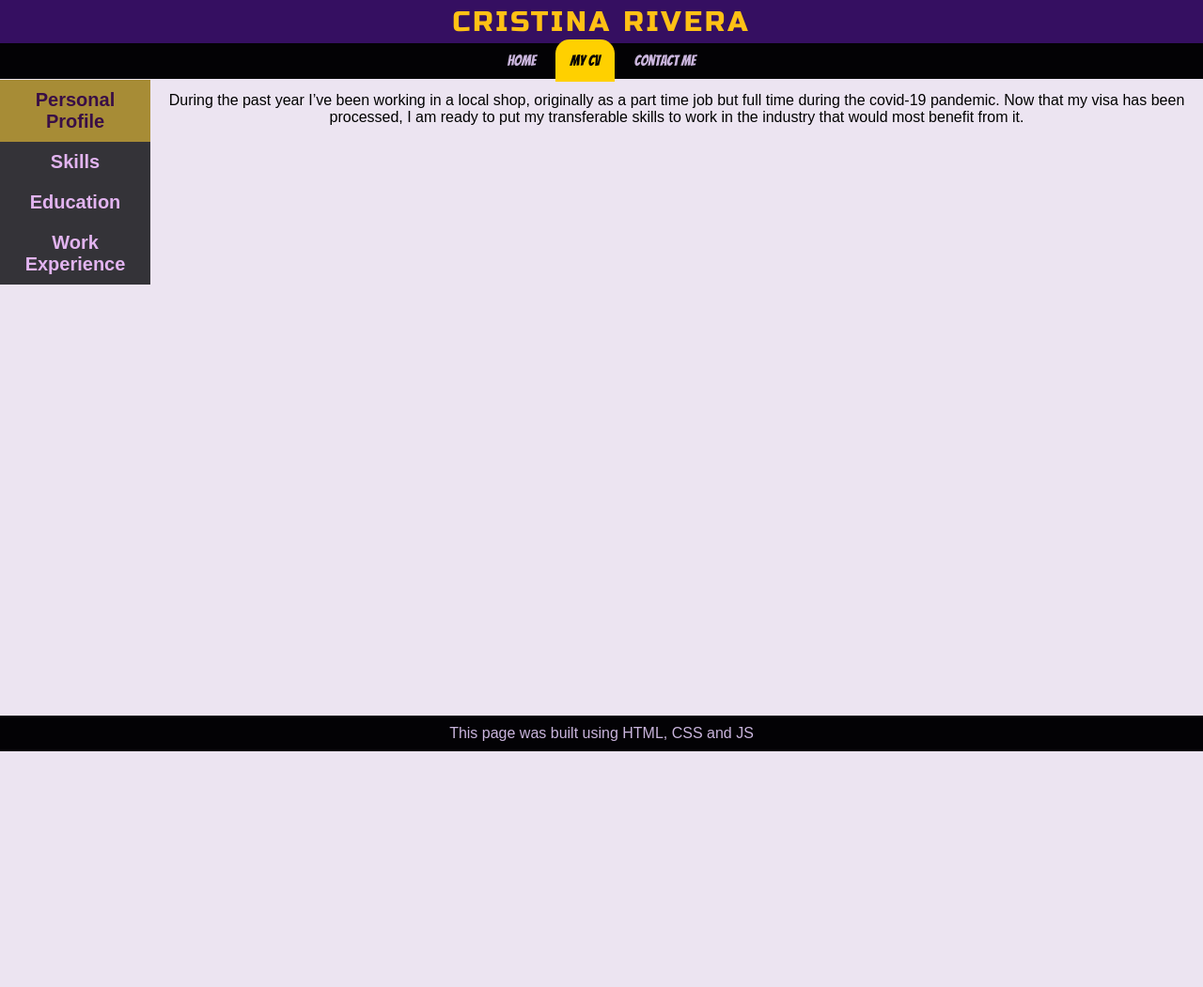
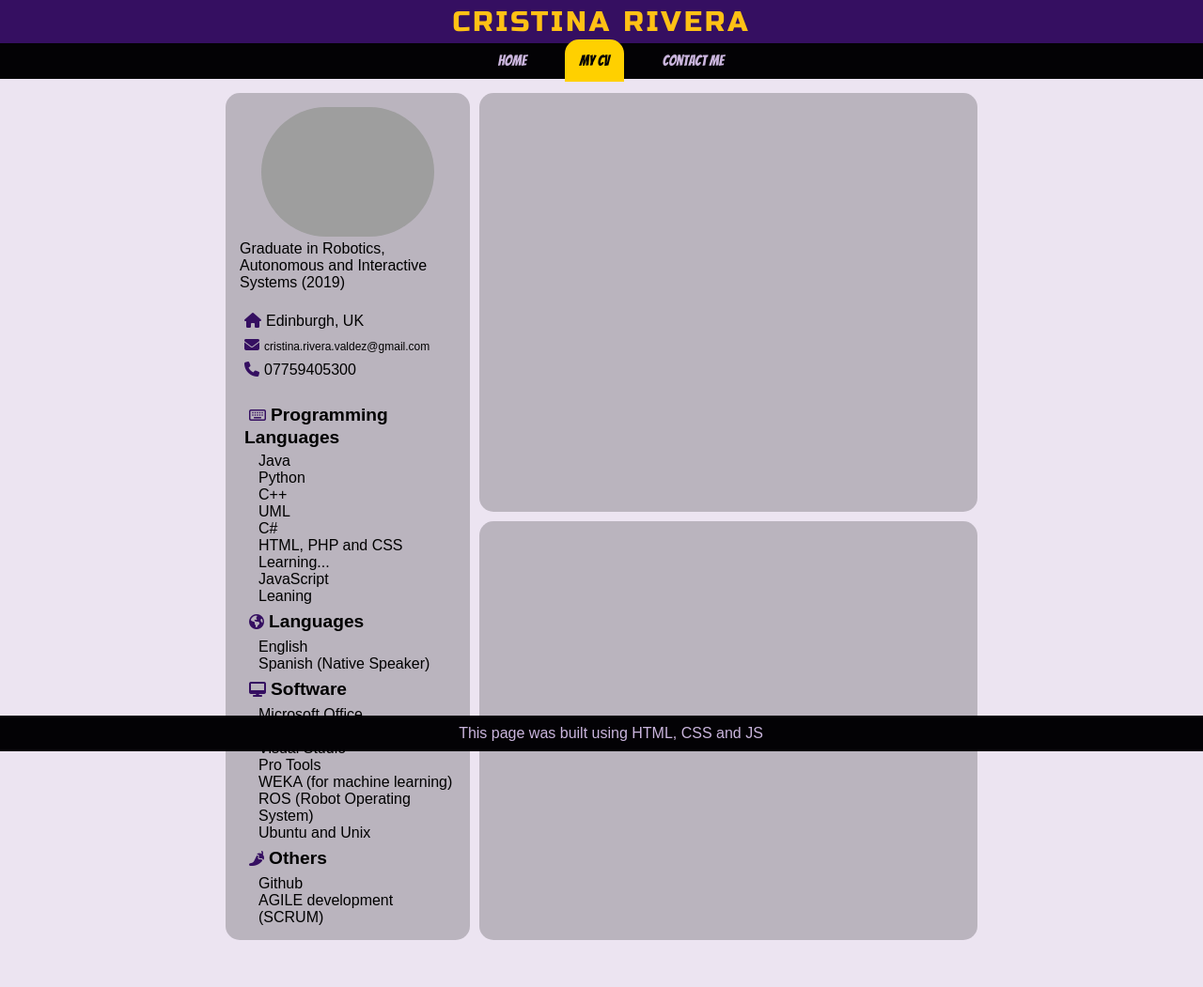
Before and after one commit to CristinaRiveraV/CristinaRiveraV.github.io, a PHP site: page /cv.htm in a window 1280 px wide. Shown: the whole page at 94% size. Before the commit the page ends 800 px from the top, so only its background shows below. Run offline with PHP 8.4, Linux system fonts and the light colour scheme; some libraries are stand-ins or nearby versions; grey boxes are pictures that could not be loaded.

Commit message:
cv using grid....

```diff
--- a/cv.htm
+++ b/cv.htm
@@ -5,7 +5,11 @@
 <link href="https://fonts.googleapis.com/css2?family=Bangers&family=Russo+One&display=swap" rel="stylesheet">
 <link href="https://fonts.googleapis.com/css2?family=Press+Start+2P&display=swap" rel="stylesheet">
 
-<!--Preacticing semantic HTML and basic elements and structures-->
+<script src="https://kit.fontawesome.com/982a230181.js" crossorigin="anonymous"></script>
+
+<link rel="stylesheet" href="/styles/cv.css">
+
+<!--Practicing semantic HTML and basic elements and structures-->
 <head>
   <meta charset="UTF-8">
   <meta name="description" content="portfolio - my first webpage">
@@ -14,15 +18,19 @@
   <meta name="viewport" content="width=device-width, initial-scale=1.0">
 
   <title>Cristina's portfolio - cv</title>
+
+
 </head>
 
 <body class="cv">
 
   <link rel="stylesheet" href="/styles/header.css">
-  <header> Cristina Rivera </header>
+  <header>
+    Cristina Rivera
+  </header>
 
+  <!-- Creating a naveegation menu for the webpage-->
   <link rel="stylesheet" href="/styles/nav_menu.css">
-
   <nav class="menu_bar">
     <ul>
       <li id="home" class="menu_item"><a href="index.htm">Home</a></li>
@@ -49,176 +57,114 @@
    activeTab();
   </script>
 
-  <link rel="stylesheet" href="/styles/cv.css">
-
- <main class="cv">
-
-  <!-- The sidebar -->
-  <div class="sidebar">
-    <button class="accordion active" id="personal_profile_b" onclick="changeToActive(this)"><h2 title="Personal Profile">Personal Profile</h2></button>
-    <button class="accordion" id="skills_b" onclick="changeToActive(this)"><h2 title="Skills"> Skills</h2></button>
-    <button class="accordion" id="education_b" onclick="changeToActive(this)"><h2 title="Education">Education</h2></button>
-    <button class="accordion" id="work_exp_b" onclick="changeToActive(this)"> <h2 title="Work Experience"> Work Experience</h2></button>
+  <!-- Grid -->
+  <div class="cv_container">
+    <!-- Left Column -->
+    <div class="cv_display third_left">
+      <div class="display_img">
+        <img src="/images/img.png" style="width:100%" alt="Avatar">
       </div>
 
-  <div class="panel text_panel" id="personal_profile">
-      <div class="personalprofile">
-        <article><p>During the past year I’ve been working in a local shop, originally as a part time job but full time during the covid-19
-          pandemic. Now that my visa has been processed, I am ready to put my transferable skills to work in the industry
-          that would most benefit from it. </p></article>
-      </div>
-  </div>
-  <div class="panel" id="skill">
-    <main class="cv">
+      <div class="intro">
+        <p>Graduate in Robotics, Autonomous and Interactive Systems (2019)</p><br>
+        <p class="contact loc"><i class="fa fa-home"></i>Edinburgh, UK</p>
+        <p class="contact email"><i class="fa fa-envelope"></i>cristina.rivera.valdez@gmail.com</p>
+        <p class="contact phone"><i class="fa fa-phone"></i>07759405300</p>
+      </div><br>
+
+      <link rel="stylesheet" href="/styles/skills.css">
       <div class="skills">
         <article>
-          <section name="software">
-            <h3>Software</h3>
-            <ul>
-              <li>Microsoft Office</li>
-              <li>Eclipse</li>
-              <li>Visual Studio</li>
-              <li>Pro Tools</li>
-              <li>WEKA (for machine learning)</li>
-              <li>ROS (Robot Operating System)</li>
-              <li>Ubuntu and Unix</li>
-            </ul>
-          </section>
           <section name="progamminglangs">
-            <h3>Programming Languages</h3>
+            <h3><i class="far fa-keyboard"></i>Programming Languages</h3>
             <ul>
               <li>Java</li>
+                <div class="back skill_bar">
+                  <div class="front skill_bar" style="width:90%"></div></div>
               <li>Python</li>
+                <div class="back skill_bar">
+                  <div class="front skill_bar" style="width:75%"></div></div>
               <li>C++</li>
+                <div class="back skill_bar">
+                  <div class="front skill_bar" style="width:75%"></div></div>
               <li>UML</li>
+                <div class="back skill_bar">
+                  <div class="front skill_bar" style="width:55%"></div></div>
               <li>C#</li>
-              <li>HTML and CSS</li>
+                <div class="back skill_bar">
+                  <div class="front skill_bar" style="width:55%"></div></div>
+              <li>HTML, PHP and CSS</li>
+                <div class="back skill_bar">
+                  <div class="front skill_bar" style="width:40%"><p>Learning...</p></div></div>
+              <li>JavaScript</li>
+                <div class="back skill_bar">
+                  <div class="front skill_bar" style="width:20%"><p>Leaning</p></div></div>
             </ul>
           </section>
           <section name="languages">
-            <h3>Languages</h3>
+            <h3><i class="fa fa-globe"></i>Languages</h3>
             <ul>
               <li>English</li>
+                <div class="back skill_bar">
+                  <div class="front skill_bar" style="width:100%"></div></div>
               <li>Spanish (Native Speaker)</li>
+                <div class="back skill_bar">
+                  <div class="front skill_bar" style="width:100%"></div></div>
+            </ul>
+          </section>
+          <section name="software">
+            <h3><i class="fas fa-desktop"></i>Software</h3>
+            <ul>
+              <li>Microsoft Office</li>
+                <div class="back skill_bar">
+                  <div class="front skill_bar" style="width:100%"></div></div>
+              <li>Eclipse</li>
+                <div class="back skill_bar">
+                  <div class="front skill_bar" style="width:80%"></div></div>
+              <li>Visual Studio</li>
+                <div class="back skill_bar">
+                  <div class="front skill_bar" style="width:80%"></div></div>
+              <li>Pro Tools</li>
+                <div class="back skill_bar">
+                  <div class="front skill_bar" style="width:30%"></div></div>
+              <li>WEKA (for machine learning)</li>
+                <div class="back skill_bar">
+                  <div class="front skill_bar" style="width:70%"></div></div>
+              <li>ROS (Robot Operating System)</li>
+                <div class="back skill_bar">
+                  <div class="front skill_bar" style="width:65%"></div></div>
+              <li>Ubuntu and Unix</li>
+                <div class="back skill_bar">
+                  <div class="front skill_bar" style="width:60%"></div></div>
             </ul>
           </section>
           <section name="others">
-            <h3>Others</h3>
+            <h3><i class="fas fa-pepper-hot"></i>Others</h3>
             <ul>
               <li>Github</li>
+                <div class="back skill_bar">
+                  <div class="front skill_bar" style="width:100%"></div></div>
               <li>AGILE development (SCRUM)</li>
+                <div class="back skill_bar">
+                  <div class="front skill_bar" style="width:80%"></div></div>
             </ul>
           </section>
         </article>
       </div>
-    </main>
+     <!-- End Left Column -->
     </div>
-  <div class="panel" id="education">
-    <main class="cv">
-      <section class="education">
-        <article>
-          <h3>Bachelor of Engineering Robotics, Autonomous and Interactive Systems<br>
-            Heriot Watt University (2015 – May 2019)</h3>
-            <p>My degree offered a blend of theoretical and applied studies across mechanical
-              engineering, electrical engineering and computer science, with an interest on mobile and cognitive robotics, as well
-              as machine learning and artificial intelligence.</p>
-            <h4>List of some courses I took</h4>
-              <ul>
-                <li>Human robot interaction</li>
-                <li>Biologically inspired computation</li>
-                <li>Artificial Intelligenc</li>
-                <li>Swarm Intelligence </li>
-                <li>Advanced Software Engineering</li>
-              </ul>
-             <h4>Key Technical Projects</h4>
-              <ul>
-                <li><strong>Robotics SLAM mapping project</strong> As part of a small team, using python
-                  and ROS (software), I program a “turtle bot 2” for mapping an
-                  environment whilst moving around and avoiding obstacles. The robot
-                  then could use the map to navigate the area to a specified location on the              obtained map. </li>
-                <li><strong>Engineers Without Borders.</strong></trong> Multidisciplinary project working with
-                  chemical engineers, mechanical engineers and electrical engineers
-                  The objective was to design a product to help reduce pollution in Africa.
-                  At the end, the project was presented to a group of judges. </li>
-                <li><strong>Coffee Shop Simulation</strong>Working with a team, used AGILE methods to
-                  create an application (using Java) that would display a menu and receive
-                  orders from customers in real time. Git and test driven development
-                  (using JUnit 4) were used for this project.</li>
-                <li><strong>Swarm Robotics (Dissertation)</strong>Using C++ to simulate different swarms
-                  of robots and find the most efficient swarm size</li>
-                <li><strong>Data Mining and Machine Learning</strong>Learned to work with big datasets
-                  and how to manipulate them in order to find valuable information. </li>
-              </ul>
-          <h3>Basics on Audio Engineering <br> Massive Sound Studio (Mexico 2014 - 2015)</h3>
-            <p>Audio Editing with Pro-Tools, as well as recording audio in a studio setting</p>
-          <h3>New York High School Diploma (June 2014)</h3>
-        </article>
-      </section>
-    </main>
+    <!-- Right Column -->
+    <div class="twothird_right">
+      <div class="cv_display">
+        <?php include "background/cv/education.php" ?>
       </div>
-  <div class="panel" id="work_exp">
-    <main class="cv">
-      <section class="workexperience">
-        <article name="work_exp" title="Work Experience">
-          <section class="margiotta">
-            <h3><em>Baker and General Assistant (14 May 2019 – Present)</em> <br>
-            Margiotta, Ashley Terrace</h3>
-            <h4>Key Responsibilities</h4>
-            <ul class="keyresp">
-              <li>As a baker, I bake and wrap bread every morning according to the predicted sales of the day </li>
-              <li>I keep the bread rotation fresh with the least amount of waste possible. To achieve this, I report the
-                necessary changes to my superior as well as contact the retailers to modify the orders for replenishing the
-                fresh bread depending on the needs of the shop.</li>
-              <li>Other responsibilities include generally helping to stock shelves, aid customers around the shop, manning
-                the till and making sure the covid-19 rules are being followed. These activities include working as a team,
-                organization and time-management skills</li>
-            </ul>
-          </section>
-
-          <section class="classrep">
-            <h3><em>Class Representative (Sept 2015 – May 2019) </em><br>
-              Heriot Watt University</h3>
-            <p>As a class representative I oversaw communication between students and the teaching body of the university in order
-              to solve any academic problems encountered by my class, as well as helped develop a better course organization for
-              upcoming students.</p>
-          </section>
-
-          <section class="movementtowork">
-            <h3><em>Movement to work (Aug 19 – 31, 2019)</em> <br>
-              British Gas</h3>
-            <p>This was an opportunity to spend time in an office environment. During this 2-week program I had the chance to listen
-              into some phone calls and shadow a gas engineer for a day, learning great examples of good costumer service.</p>
-          </section>
-
-          </article>
-      </section>
+      <div class="cv_display">
+        <?php include "background/cv/work_exp.php" ?>
       </div>
- </main>
-
-  <script>
-
-  //Change button css when clicked
-  function changeToActive( button_clicked){
-    var buttonscontent,tabcontent;
-    // make all buttons incative
-    buttonscontent = document.getElementsByClassName("accordion");
-    for (i = 0; i <  buttonscontent.length; i++) {
-      buttonscontent[i].className = "accordion";
-    }
-    //makee all panels inactive
-    tabcontent = document.getElementsByClassName("panel");
-    for (i = 0; i < tabcontent.length; i++) {
-      tabcontent[i].className = "panel";
-      //make panel activee if it matches
-      if(button_clicked.id.includes(tabcontent[i].id)){
-        tabcontent[i].className += " text_panel";
-      }
-    }
-    //make this button active
-    button_clicked.className += " active";
-  }
-
-  </script>
+      <!-- End Right Column -->
+    </div>
+  <!-- End container -->
+  </div>
 
   <link rel="stylesheet" href="/styles/footer.css">
   <footer >
--- a/styles/cv.css
+++ b/styles/cv.css
@@ -1,53 +1,80 @@
-/* The sidebar menu */
-.sidebar {
-  width: 160px; /* Set the width of the sidebar */
-  position: fixed; /* Fixed Sidebar (stay in place on scroll) */
-  z-index: 0; /* Stay on back */
-  top: 85px; /* Stay under the header and menu */
-  left: 0;
-  background-color: #111; /* Black */
-  overflow-x: hidden; /* Disable horizontal scroll */
-  padding-top: 0;
+/* Creating the grid**/
+.cv_container {
+  display: grid;
+  grid-template-columns: repeat(3, 1fr);
+  grid-gap: 10px;
+  grid-auto-rows: minmax(200px, auto);
+  width: 800px;
+  margin: auto;
+  margin-top: 65px;
+  position: relative;
+  top: auto;
+  bottom: 50px;
 }
 
-/* Style the buttons that are used to open and close the accordion panel */
-.accordion {
-    background-color: rgb(52, 51, 56);
-    color: rgb(226, 180, 240);
-    cursor: pointer;
+.third_left, .third{
+  grid-column: 1/2;
+  grid-row: 1;
+}
 
-    width: 160px;
-    padding: 10px;
-    margin: 0;
-    text-align: center;
-    border: none;
-    font-size: smaller;
+.twothird_right, .twothird{
+  grid-column: 2/ 4;
+  grid-row: 1;
+  display: grid;
+  grid-template-columns: 1fr;
+  grid-gap: 10px;
+  grid-auto-rows: minmax(100px, auto);
+}
+.education{
+  grid-column: 1/2;
+  grid-row: 1;
+}
+.workexperience{
+  grid-column: 1/2;
+  grid-row: 2;
+}
+/*Making all items look the same**/
+  /*Backgrounf colour */
+.cv_display{
+  border-radius: 15px;
+  background-color: #00000036;
+  text-align: left;
+  padding: 15px;
+}
+  /*Image diplay*/
+.display_img img{
+  border-radius: 350px;
+}
+.display_img{
+  width: 80%;
+  margin: auto;
+}
+  /*icons*/
+.fa, .fas, .far{
+  color: rgb(53, 15, 97);
+  padding: 5px;
+}
+  /*Headers*/
+.cv h3, .cv h2{
+  padding: 5px;
+  font-size: larger;
+}
+.cv h4{
+  padding: 10px;
+}
+  /*text*/
+.cv p, .cv li{
+    padding-left: 20px;
+  }
+.cv ul li{
+  list-style-type:none;
 
-    outline: none;
-    transition: 0.4s;
-    overflow: auto;
-  }
+}
+/*intro text*/
+.intro p{
+  padding-left: 0;
 
-  /* Add a background color to the button if it is clicked on (add the .active class with JS), and when you move the mouse over it (hover) */
-.accordion:hover {
-    background-color: #ccc;
-    color: rgb(99, 13, 126);
-  }
-
-/* Style panels holding the text. Note: hidden by default */
-.panel  {
-    padding: 14px;
-    display: none;
-    overflow: hidden;
-  }
-/* position text panel for a desktop*/
-  .text_panel {
-    display: block;
-    margin-left: 160px;
-    z-index: 3;
-  }
-/*Show personal profile when page starts */
-.cv .active{
-  background-color: rgb(167, 140, 54);
-  color: rgb(57, 14, 70);
 }
+.intro .email{
+  font-size: 12px;
+}
--- a/styles/header.css
+++ b/styles/header.css
@@ -6,6 +6,8 @@ header{
   font-size:30px;
   padding: 5px;
   font-family: Russo One;
-    font-size: 30px;
+
   z-index: 5;
+  position: sticky;
+  top: 0;
 }
--- a/styles/myfirststyle.css
+++ b/styles/myfirststyle.css
@@ -3,6 +3,7 @@
   margin: 0;
   padding: 0;
   font-family: Arial, Helvetica, sans-serif;
+  font-size: 16px;
 }
 
 body{
--- a/styles/nav_menu.css
+++ b/styles/nav_menu.css
@@ -1,4 +1,8 @@
-
+nav{
+  position: sticky;
+  top: 40px;
+  z-index: 8;
+}
 nav ul{
     background-color: rgb(3, 2, 5);
     width: 100%;
```
Lines whose indentation alone changed are shown as unchanged.
